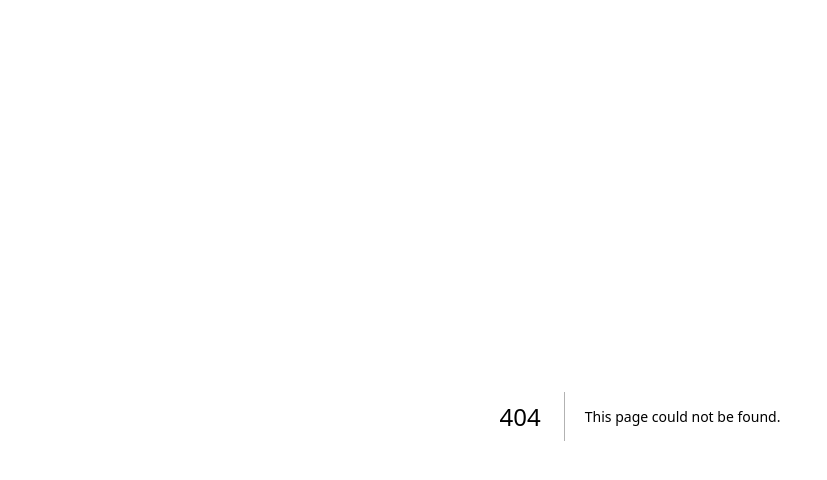
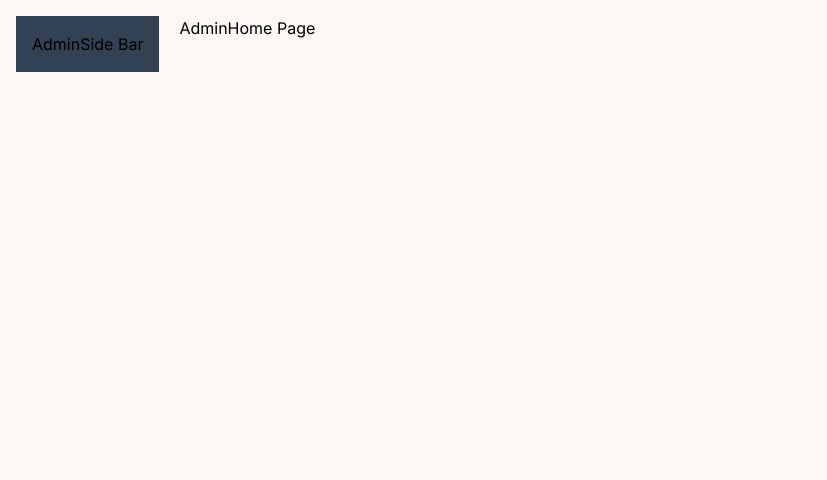
Before and after one commit to rajat0208/next-app, a Next.js app: page /admin in a window 1280 px wide. Before the commit this address had no page. Shown: the top 480 px of the page, without its empty margins (0-827 px from the left). Built offline with nearby package versions, Linux system fonts and the light colour scheme.

Commit message:
admin layout

```diff
--- /dev/null
+++ b/app/admin/layout.tsx
@@ -0,0 +1,16 @@
+import React, { ReactNode } from 'react'
+
+interface props{
+    children: ReactNode;
+}
+
+const AdminLayout = ({children }:props) => {
+  return (
+    <div className='flex'>
+        <aside className='bg-slate-700 p-4 mr-5'>AdminSide Bar</aside>
+        <div>{children}</div>
+    </div>
+  )
+}
+
+export default AdminLayout
--- /dev/null
+++ b/app/admin/page.tsx
@@ -0,0 +1,9 @@
+import React from 'react'
+
+const AdminHomePage = () => {
+  return (
+    <div>AdminHome Page</div>
+  )
+}
+
+export default AdminHomePage
```
